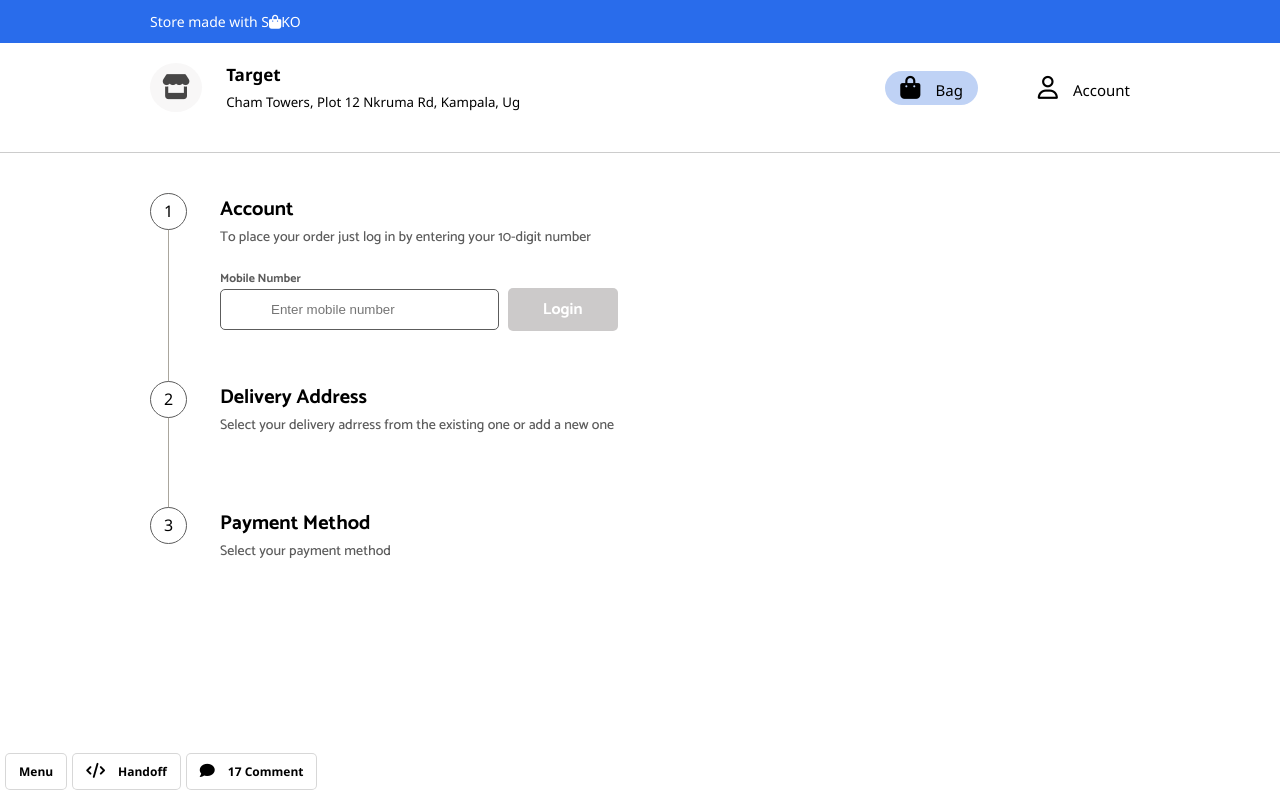
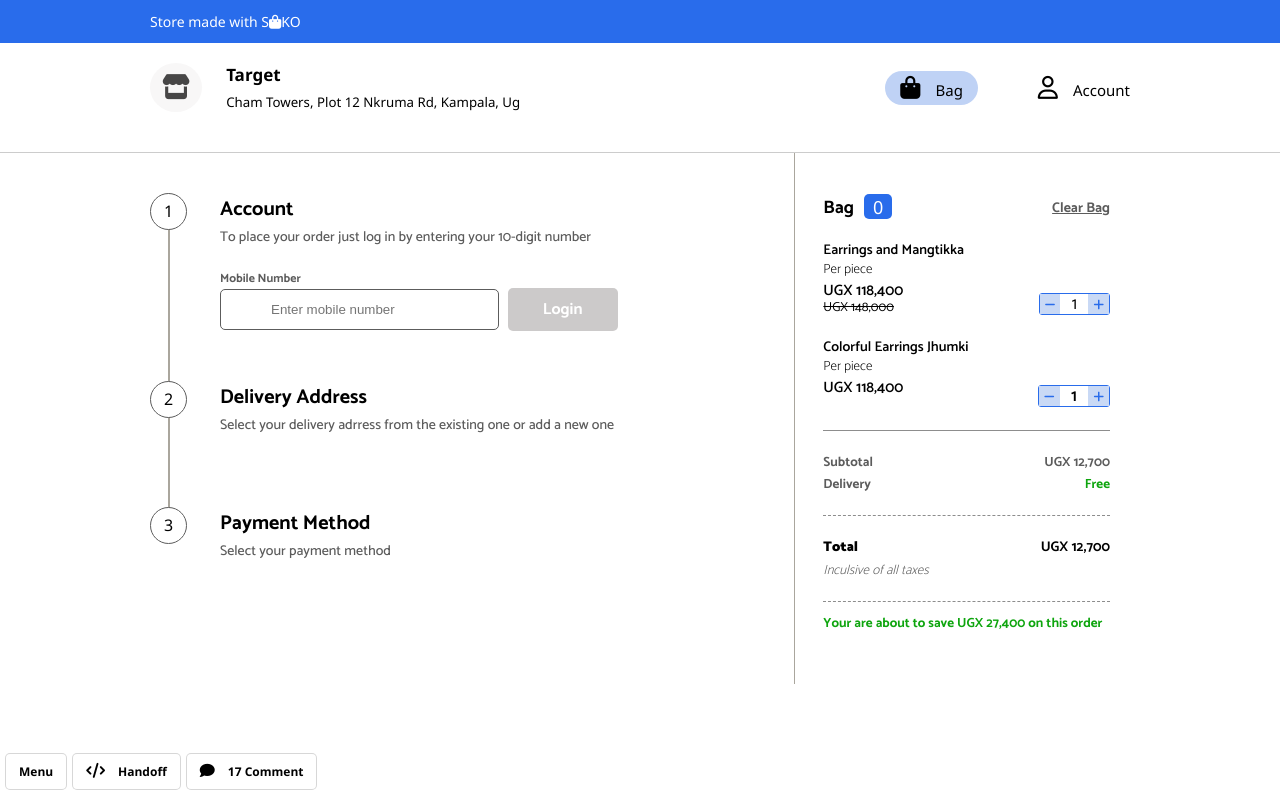
Before and after one commit to Jafarscript/sako-details, a plain HTML site: page index.html in a window 1280 px wide. Drawn offline with Linux system fonts and the light colour scheme.

Commit message:
Sako marts user info page

```diff
--- a/index.html
+++ b/index.html
@@ -58,6 +58,37 @@
                     </li>
                 </ul>
             </div>
+            <div class="add">
+                <div class="bag">
+                    <h3>Bag<span>0</span></h3>
+                    <h5><u>Clear Bag</u></h5>
+                </div>
+                <div class="cen">
+                    <div class="goods">
+                        <div class="bags">
+                            <h4>Earrings and Mangtikka</h4>
+                            <h5>Per piece</h5>
+                            <h4 class="price">UGX 118,400</h4>
+                            <s class="cross">UGX 148,000</s>
+                            <span class="maths"><i class="fas fa-minus" id="minus"></i>1<i class="fas fa-plus" id="plus"></i></span>
+                        </div>
+                        <div class="bags">
+                            <h4>Colorful Earrings Jhumki</h4>
+                            <h5>Per piece</h5>
+                            <h4 class="price">UGX 118,400<span class="maths"><i class="fas fa-minus" id="minus"></i>1<i class="fas fa-plus" id="plus"></i></span></h4>
+                        </div>
+                    </div>
+                    <div class="subtotal">
+                        <h5>Subtotal <span>UGX 12,700</span></h5>
+                        <h5>Delivery <span class="green">Free</span></h5>
+                    </div>
+                    <div class="total">
+                        <h4>Total <span>UGX 12,700</span></h4>
+                        <h5>Inculsive of all taxes</h5>
+                    </div>
+                    <h5 class="save">Your are about to save UGX 27,400 on this order</h5>
+                </div>
+            </div>
         </section>
 
         <div class="sticker">
--- a/style.css
+++ b/style.css
@@ -84,6 +84,19 @@ header p span{
 }
 .product{
     padding: 30px 150px;
+    display: grid;
+    grid-template-columns: 2fr 1fr;
+    position: relative;
+}
+.product::before{
+    content: "";
+    position: absolute;
+    width: 1px;
+    height: 100%;
+    top: 0;
+    left: 62%;
+    background-color: hotpink;
+    background: #aaa69d;
 }
 
 .bar{
@@ -149,7 +162,7 @@ header p span{
 .bar li::after{
     content: "";
     position: absolute;
-    width: 1px;
+    width: 2px;
     background: #aaa69d;
     height: 70%;
     z-index: -1;
@@ -159,7 +172,130 @@ header p span{
     right: 0; */
 }
 
+.add{
+    padding: 10px 20px 20px 20px;
+}
+.add h3{
+    font-family: 'Catamaran', sans-serif;
+    font-size: 18px;
+    font-weight: bolder;
+}
+.add h3 span{
+    padding: 0.5px 9px;
+    background-color: rgb(41, 108, 235);
+    color: white;
+    border-radius: 5px;
+    margin-left: 10px;
+    font-weight: 500;
+    font-family: 'Segoe UI', Tahoma, Geneva, Verdana, sans-serif;
+}
+.goods{
+    padding-bottom: 20px;
+    border-bottom: 0.2px solid rgb(141, 141, 141);
+}
+.bag{
+    display: flex;
+    justify-content: space-between;
+    flex-direction: row;
+    align-items: center;
+}
+.bag h5{
+    font-family: 'Catamaran', sans-serif;
+    color: rgb(92, 92, 92);
+    font-size: 14px;
+    /* margin-top: 10px; */
+}
+.bags{
+    font-family: 'Catamaran', sans-serif;
+    margin: 20px auto;
+}
+.bags .maths{
+    border: 1px solid rgb(41, 108, 235);
+    text-align: center;
+    padding: 5px 32px;
+    position: relative;
+    border-radius: 3px;
+    height: auto;
+    font-size: 17px;
+    float: right;
+    line-height: 10px;
+}
+.bags h4{
+    font-size: 14px;
+    font-weight: 600;
+    /* margin-bottom: 0px; */
+    line-height: 15px;
+}
+.bags h5{
+    font-weight: 200;
+    margin-bottom: 8px;
+}
+.bags .price{
+    font-size: 15px;
+    line-height: 5px;
+}
+.bags s{
+    font-size: 13px;
+}
+.subtotal{
+    font-family: 'Catamaran', sans-serif;
+    padding-top: 20px;
+    padding-bottom: 20px;
+    border-bottom: 0.2px dashed rgb(141, 141, 141);
+    color: rgb(92, 92, 92);
+}
+.subtotal span{
+    float: right;
+}
+.subtotal .green{
+    color: rgb(14, 165, 14);
+}
+.total{
+    font-family: 'Catamaran', sans-serif;
+    padding-top: 20px;
+    padding-bottom: 20px;
+    border-bottom: 0.2px dashed rgb(141, 141, 141);
+}
+.total h4{
+    font-size: 14px;
+    font-weight: 900;
+}
+.total span{
+    float: right;
+    font-weight: bold;
+}
+.total h5{
+    font-style: italic;
+    color: rgb(92, 92, 92);
+    font-weight: 200;
+}
+.save{
+    margin-top: 10px;
+    color: rgb(14, 165, 14);
+    font-family: 'Catamaran', sans-serif;
 
+}
+#minus{
+    position: absolute;
+    color: rgb(41, 108, 235);
+    font-size: 12px;
+    left: 0px;
+    height: 100%;
+    top: 0px;
+    background-color: rgb(201, 217, 245);
+    padding: 5px 5px;
+}
+
+#plus{
+    position: absolute;
+    color: rgb(41, 108, 235);
+    font-size: 12px;
+    right: 0px;
+    top: 0px;
+    height: 100%;
+    background-color: rgb(201, 217, 245);
+    padding: 5px 5px;
+}
 /* color: rgb(41, 108, 235); */
 /* background: rgb(245, 212, 67); */
 
```
